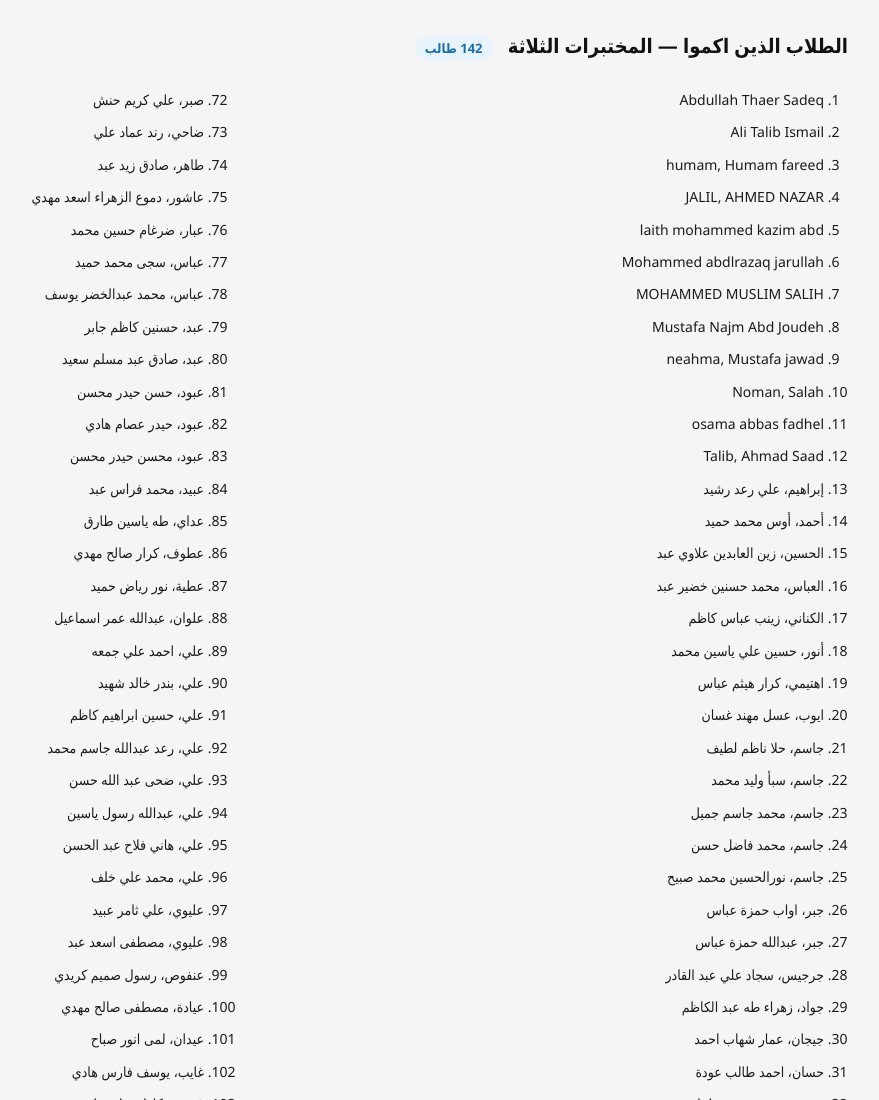
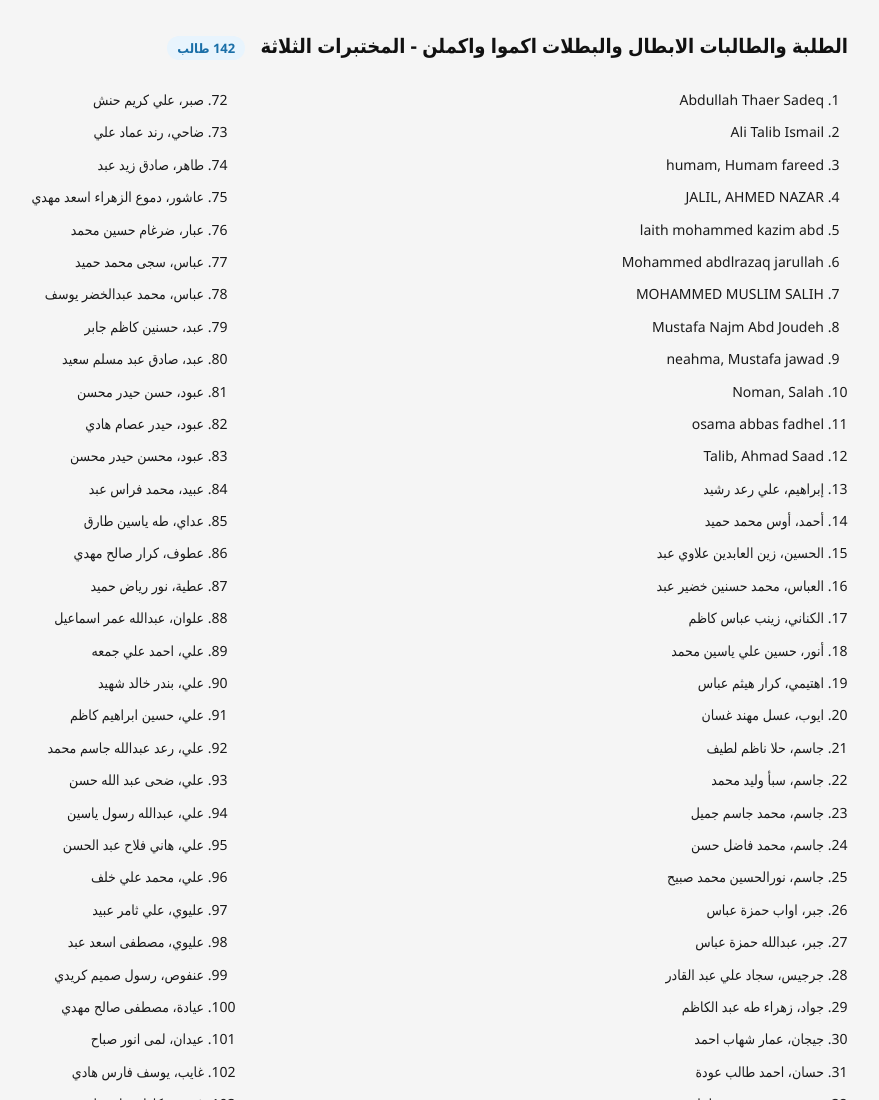
Before and after one commit to ameerkhadi/academic-cv-website, a plain HTML site: page lab.html in a window 1280 px wide. Shown: the top 1100 px of the page, without its empty margins (400-1279 px from the left). Drawn offline with Linux system fonts and the light colour scheme.

Commit message:
Update lab.html

```diff
--- a/lab.html
+++ b/lab.html
@@ -15,7 +15,7 @@
 </style>
 </head>
 <body>
-<h1>الطلاب الذين اكموا — المختبرات الثلاثة <span class="badge-count">142 طالب</span></h1>
+<h1>الطلبة والطالبات الابطال والبطلات اكموا واكملن - المختبرات الثلاثة <span class="badge-count">142 طالب</span></h1>
 <ol>
 <li>Abdullah Thaer Sadeq</li>
 <li>Ali Talib Ismail</li>
```
